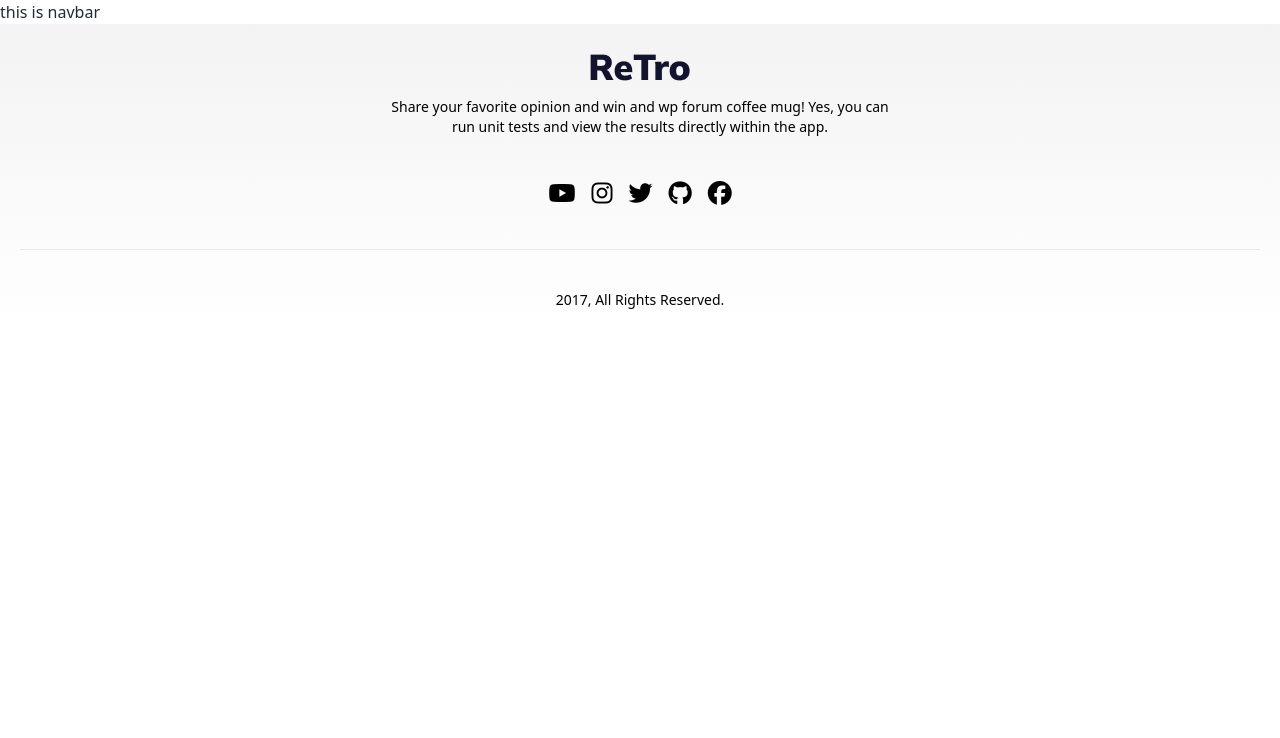
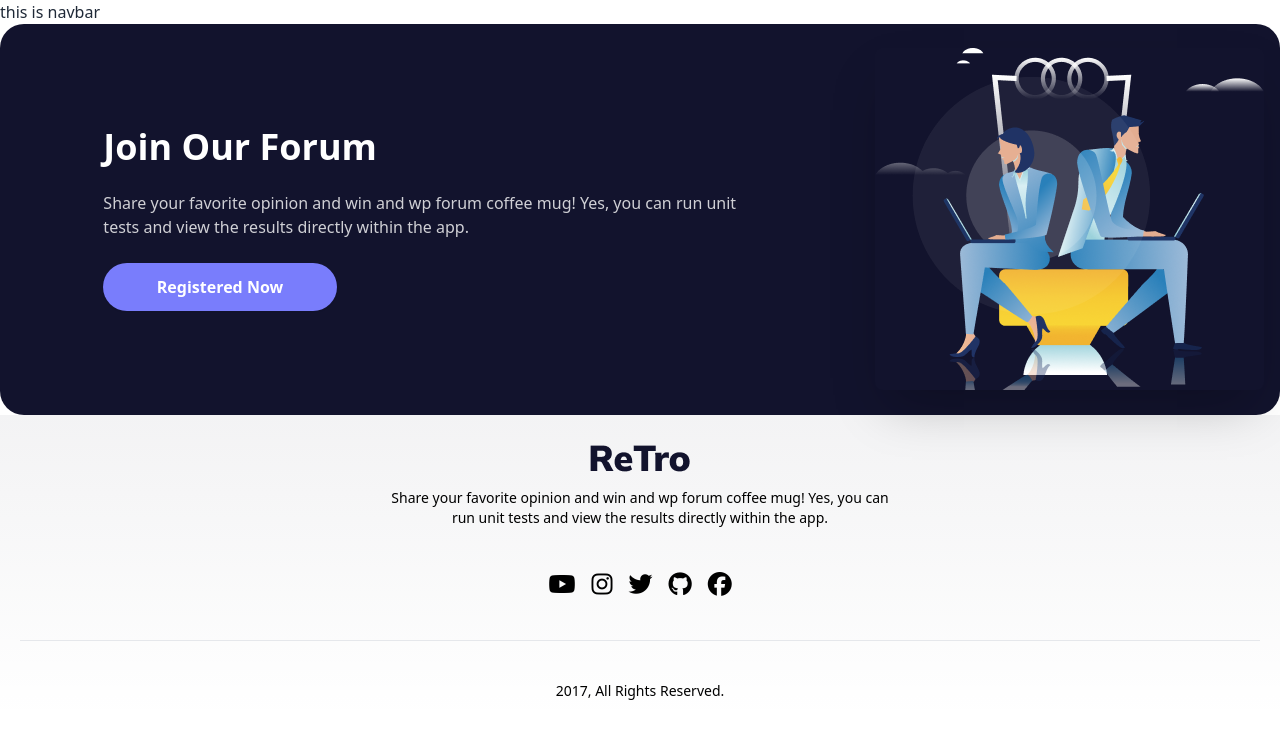
Before and after one commit to Selina-Khatun/retro-forum-assignment, a website: page index.html in a window 1280 px wide. Drawn offline with nearby package versions, Linux system fonts and the light colour scheme.

Commit message:
added our forum section

```diff
--- a/index.html
+++ b/index.html
@@ -20,7 +20,21 @@
             this is navbar
         </nav>
     </header>
-    <main></main>
+    <main>
+        <section class="container mx-auto">
+            <div class="hero text-white bg-[#12132D] rounded-3xl">
+                <div class="hero-content flex-col lg:flex-row-reverse  ">
+                  <img src="./images/joinforum.png" class=" rounded-lg shadow-2xl " alt=""/>
+                  <div class="p-[7%] ">
+                    <h1 class="text-4xl font-bold">Join Our Forum</h1>
+                    <p class="py-6  text-[#FFFFFFCC]">Share your favorite opinion and win and wp forum coffee mug! Yes, you can
+                        run unit tests and view the results directly within the app. </p>
+                    <button class="btn btn-info border-none text-white font-semibold text-base px-[8%] bg-[#797DFC] rounded-full">Registered Now</button>
+                  </div>
+                </div>
+              </div>
+        </section>
+    </main>
 
     <footer class="footer footer-center p-5 mb-0  text-black">
         <aside>
```
